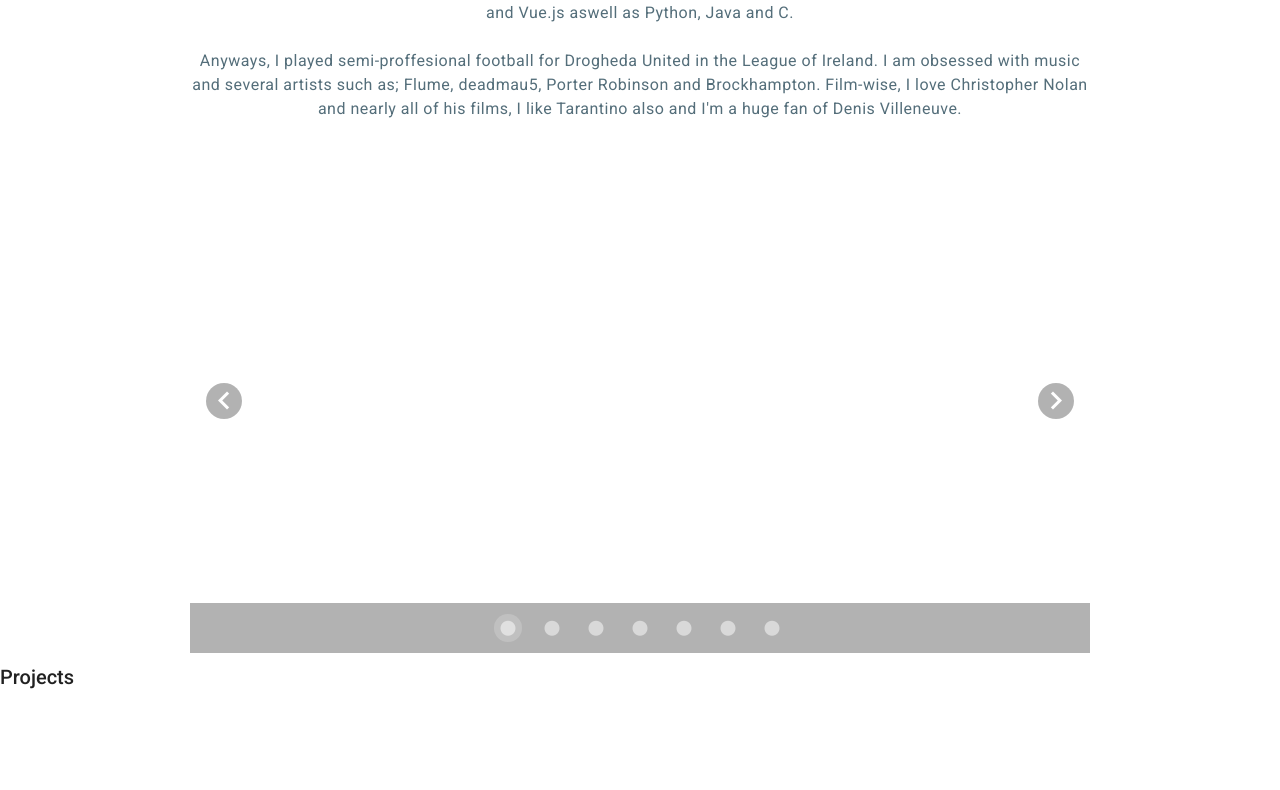
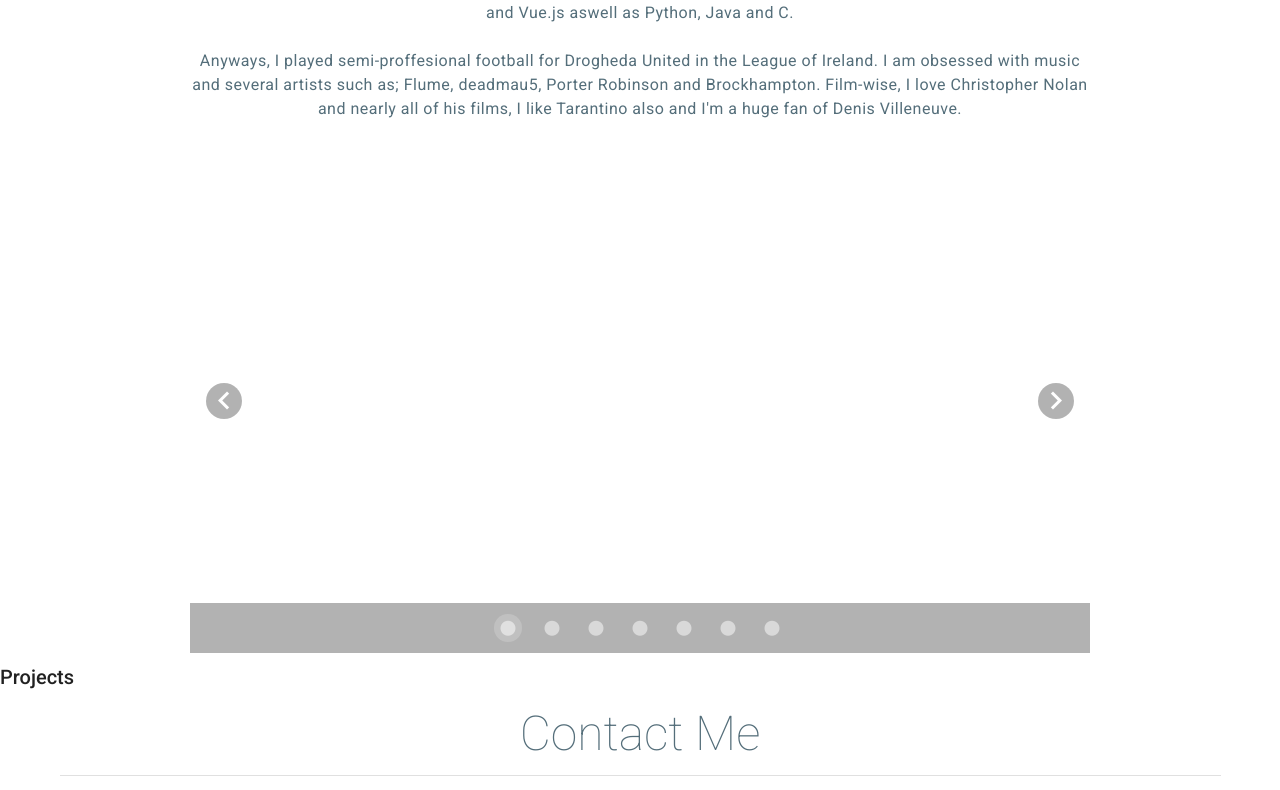
Before and after one commit to danana5/New-Personal-Website, a Vue app: page / in a window 1280 px wide. Shown: the part 964-1754 px from the top of the page. Before the commit the page ends 1661 px from the top, so only its background shows below. Built offline with nearby package versions, Linux system fonts and the light colour scheme.

Commit message:
added contact to home view

```diff
--- a/src/components/Home.vue
+++ b/src/components/Home.vue
@@ -19,8 +19,11 @@
         <v-flex id="About">
             <About/>
         </v-flex>
-        <v-flex>
+        <v-flex id="Projects">
             <Projects/>
+        </v-flex>
+        <v-flex id="Contact">
+            <Contact/>
         </v-flex>
     </div>
 
@@ -29,12 +32,14 @@
 <script>
 import NavBar from "./NavBar"
 import About from "./About"
+import Contact from "./Contact"
 import Projects from "./Projects"
 export default {
     components:{
         About,
         NavBar,
-        Projects
+        Projects,
+        Contact
     }
 }
 </script>
```
